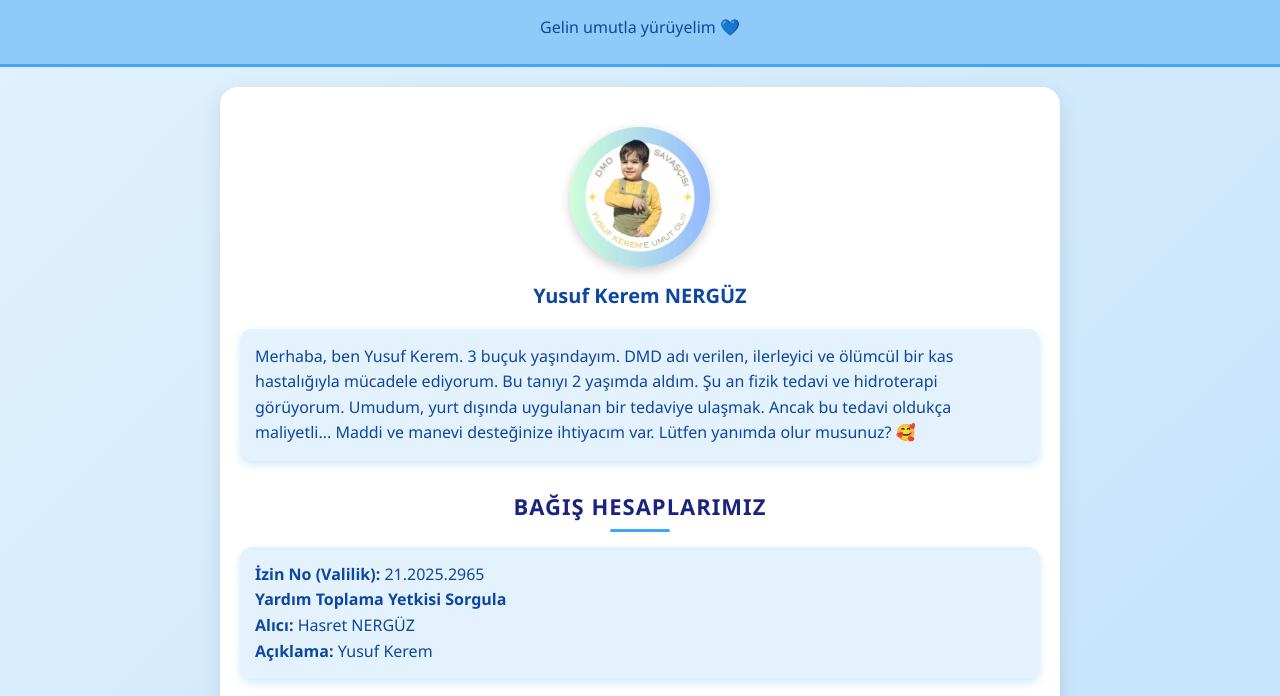
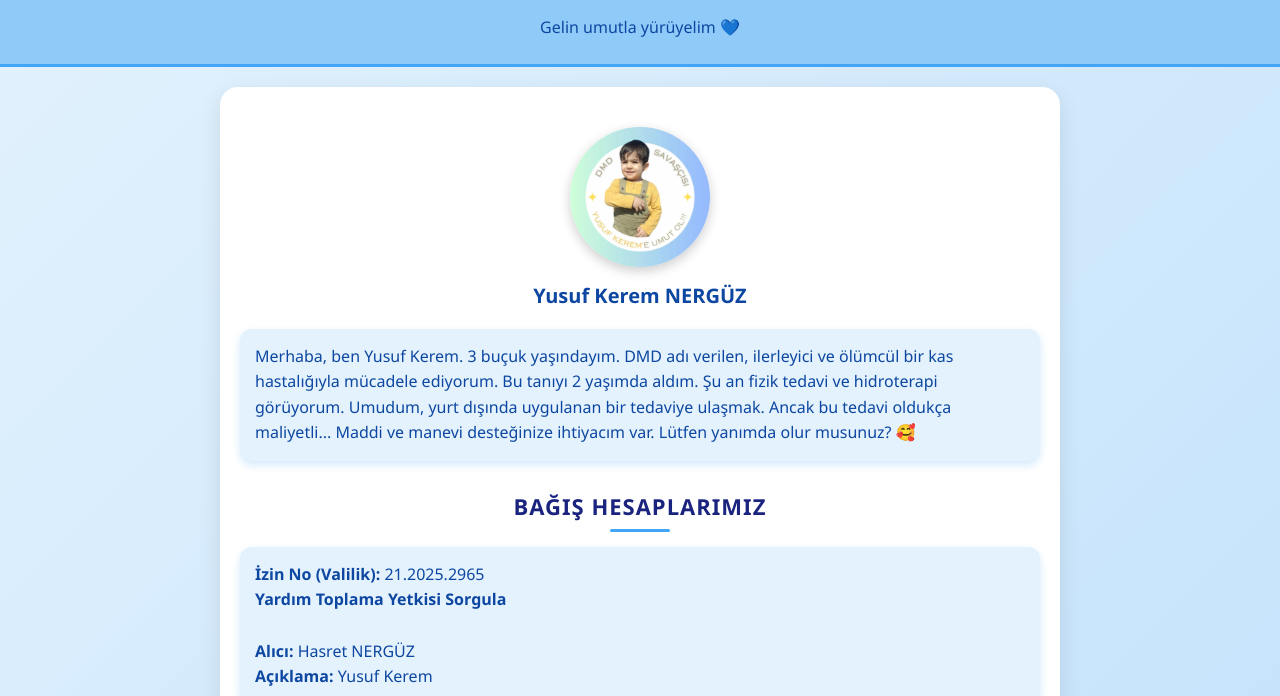
Before and after one commit to yusufkeremdmd/yusufkeremdmd.github.io, a plain HTML site: page index.html in a window 1280 px wide. Shown: the part 90-786 px from the top of the page. Drawn offline with Linux system fonts and the light colour scheme.

Commit message:
Update index.html

```diff
--- a/index.html
+++ b/index.html
@@ -288,7 +288,7 @@
 
     <div class="info-box">
       <strong>İzin No (Valilik):</strong> 21.2025.2965<br>
-      <strong style="margin-bottom:5px;"><a style="text-decoration:none;color:#0d47a1;" href="https://www.turkiye.gov.tr/icisleri-ddb-yardim-toplama-yetki-sorgu">Yardım Toplama Yetkisi Sorgula</a></strong><br>
+      <strong style="margin-bottom:5px;"><a style="text-decoration:none;color:#0d47a1;" href="https://www.turkiye.gov.tr/icisleri-ddb-yardim-toplama-yetki-sorgu">Yardım Toplama Yetkisi Sorgula</a></strong><br><br/>
       <strong>Alıcı:</strong> Hasret NERGÜZ<br>
       <strong>Açıklama:</strong> Yusuf Kerem
     </div>
```
